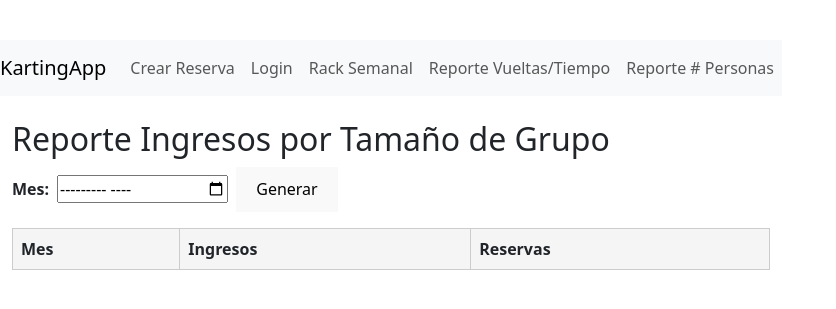
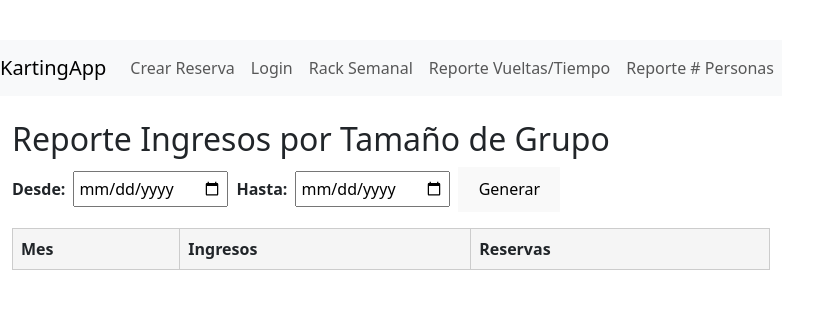
Before and after one commit to Ignacioa2234/ProyectoTecnicasDeIngEnSoftware, a React (Vite) app in the folder KartingRMFront/karting-frontend/: page /reports/groups in a window 1280 px wide. Shown: the part 245-554 px from the top of the page, without its empty margins (0-836 px from the left). Built offline with nearby package versions, Linux system fonts and the light colour scheme.

Commit message:
Update frontend

```diff
--- a/KartingRMFront/karting-frontend/src/components/LapsTimeReport.jsx
+++ b/KartingRMFront/karting-frontend/src/components/LapsTimeReport.jsx
@@ -3,16 +3,14 @@ import ReportService from '../services/report.service';
 import './Reports.css';
 
 export default function LapsTimeReport() {
-  const [month, setMonth] = useState('');
-  const [reports, setReports] = useState([]);
+  const [startDate, setStartDate] = useState('');
+  const [endDate, setEndDate]     = useState('');
+  const [reports, setReports]     = useState([]);
 
   const handleGenerate = async e => {
     e.preventDefault();
-    const [year, mon] = month.split('-');
-    const start = `${year}-${mon}-01T00:00:00`;
-    // JS: monthIndex = mon-1, day 0 of next month → last day of current
-    const lastDay = new Date(year, Number(mon), 0).getDate();
-    const end = `${year}-${mon}-${String(lastDay).padStart(2,'0')}T23:59:59`;
+    const start = `${startDate}T00:00:00`;
+    const end   = `${endDate}T23:59:59`;
 
     try {
       const res = await ReportService.getLapsTimeReport(start, end);
@@ -26,11 +24,18 @@ export default function LapsTimeReport() {
     <div className="reports-container">
       <h2>Reporte Ingresos por Vueltas/Tiempo</h2>
       <form onSubmit={handleGenerate} className="report-form">
-        <label>Mes:</label>
+        <label>Desde:</label>
         <input
-          type="month"
-          value={month}
-          onChange={e => setMonth(e.target.value)}
+          type="date"
+          value={startDate}
+          onChange={e => setStartDate(e.target.value)}
+          required
+        />
+        <label>Hasta:</label>
+        <input
+          type="date"
+          value={endDate}
+          onChange={e => setEndDate(e.target.value)}
           required
         />
         <button type="submit">Generar</button>
--- a/KartingRMFront/karting-frontend/src/components/PeopleCountReport.jsx
+++ b/KartingRMFront/karting-frontend/src/components/PeopleCountReport.jsx
@@ -3,15 +3,14 @@ import ReportService from '../services/report.service';
 import './Reports.css';
 
 export default function PeopleCountReport() {
-  const [month, setMonth] = useState('');
-  const [reports, setReports] = useState([]);
+  const [startDate, setStartDate] = useState('');
+  const [endDate, setEndDate]     = useState('');
+  const [reports, setReports]     = useState([]);
 
   const handleGenerate = async e => {
     e.preventDefault();
-    const [year, mon] = month.split('-');
-    const start = `${year}-${mon}-01T00:00:00`;
-    const lastDay = new Date(year, Number(mon), 0).getDate();
-    const end = `${year}-${mon}-${String(lastDay).padStart(2,'0')}T23:59:59`;
+    const start = `${startDate}T00:00:00`;
+    const end   = `${endDate}T23:59:59`;
 
     try {
       const res = await ReportService.getPeopleCountReport(start, end);
@@ -25,11 +24,18 @@ export default function PeopleCountReport() {
     <div className="reports-container">
       <h2>Reporte Ingresos por Tamaño de Grupo</h2>
       <form onSubmit={handleGenerate} className="report-form">
-        <label>Mes:</label>
+        <label>Desde:</label>
         <input
-          type="month"
-          value={month}
-          onChange={e => setMonth(e.target.value)}
+          type="date"
+          value={startDate}
+          onChange={e => setStartDate(e.target.value)}
+          required
+        />
+        <label>Hasta:</label>
+        <input
+          type="date"
+          value={endDate}
+          onChange={e => setEndDate(e.target.value)}
           required
         />
         <button type="submit">Generar</button>
--- a/KartingRMFront/karting-frontend/src/components/Reports.css
+++ b/KartingRMFront/karting-frontend/src/components/Reports.css
@@ -11,6 +11,10 @@
 
   .report-form label {
     font-weight: bold;
+  }
+
+  .report-form input {
+    padding: 0.25rem;
   }
 
   .report-table {
```
